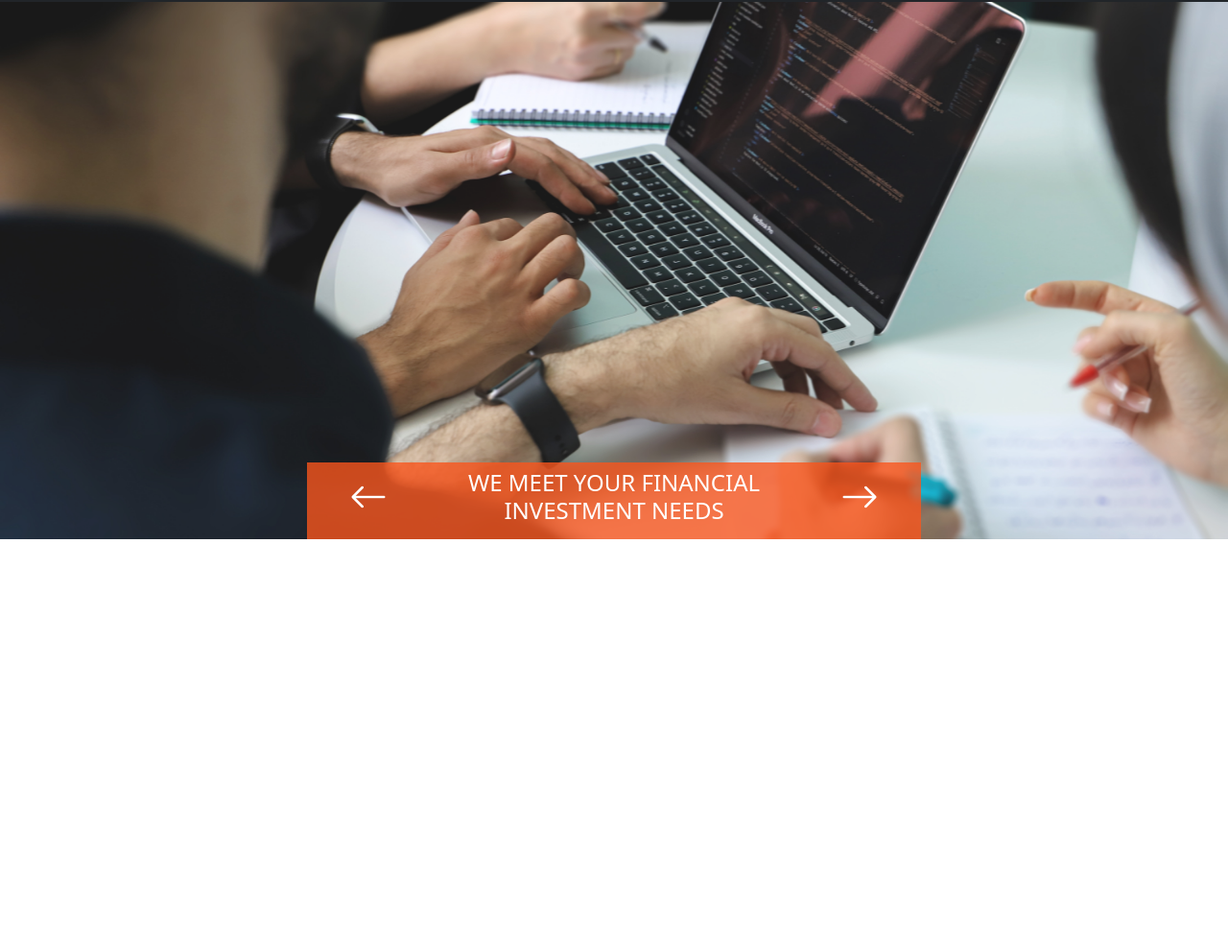
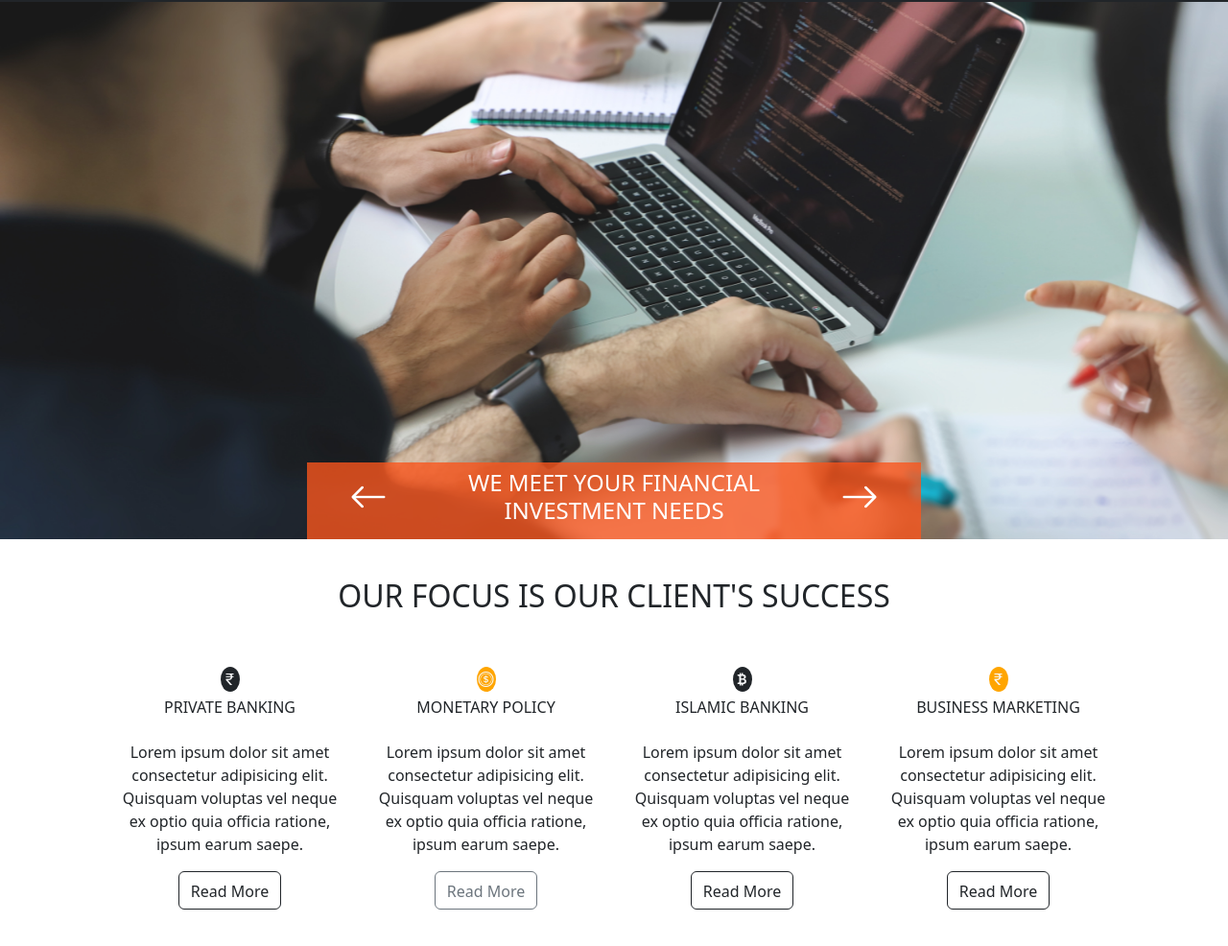
Before and after one commit to ytoyin67/haber-financial, a plain HTML site: page index.html in a window 1280 px wide. Shown: the part 62-1048 px from the top of the page at 96% size. Before the commit the page ends 800 px from the top, so only its background shows below. Drawn offline with nearby package versions, Linux system fonts and the light colour scheme.

Commit message:
updated focus section

```diff
--- a/index.html
+++ b/index.html
@@ -71,6 +71,46 @@
    </div>
 
 
+<!--        Focus section -->
+
+  <div class="container py-3">
+    <h2 class="text-center pt-4">OUR FOCUS IS OUR CLIENT'S SUCCESS</h2>
+
+    <div class="w-70 row mx-auto text-center gap-20 p-4 focus">
+
+      <div class="col-sm-6 col-md-4 col-lg-3 pt-3 pb-3">
+        <div class="icon pt-2"><i class="bi bi-currency-rupee text-light bg-dark"></i></div>
+        <h6 class="pt-2">PRIVATE BANKING</h6>
+        <P class="pt-3">Lorem ipsum dolor sit amet consectetur adipisicing elit. Quisquam voluptas vel neque ex optio quia officia ratione, ipsum earum saepe.</P>
+        <button class="btn btn-default btn-outline-dark pt-2">Read More</button>
+      </div>
+
+      <div class="col-sm-6 col-md-4 col-lg-3 pt-3 pb-3">
+        <div class="icon pt-2"><i class="bi bi-coin  text-light "></i></div>
+        <h6 class="pt-2">MONETARY POLICY</h6>
+        <P class="pt-3">Lorem ipsum dolor sit amet consectetur adipisicing elit. Quisquam voluptas vel neque ex optio quia officia ratione, ipsum earum saepe.</P>
+        <button class="btn btn-default btn-outline-secondary pt-2">Read More</button>
+      </div>
+
+      <div class="col-sm-6 col-md-4 col-lg-3 pt-3 pb-3">
+        <div class="icon pt-2"><i class="bi bi-currency-bitcoin text-light bg-dark "></i></div>
+        <h6 class="pt-2">ISLAMIC BANKING</h6>
+        <P class="pt-3">Lorem ipsum dolor sit amet consectetur adipisicing elit. Quisquam voluptas vel neque ex optio quia officia ratione, ipsum earum saepe.</P>
+        <button class="btn btn-default btn-outline-dark pt-2">Read More</button>
+      </div>
+
+      <div class="col-sm-6 col-md-4 col-lg-3 pt-3 pb-3">
+        <div class="icon pt-2"><i class="bi bi-currency-rupee text-light"></i></div>
+        <h6 class="pt-2">BUSINESS MARKETING</h6>
+        <P class="pt-3">Lorem ipsum dolor sit amet consectetur adipisicing elit. Quisquam voluptas vel neque ex optio quia officia ratione, ipsum earum saepe.</P>
+        <button class="btn btn-default btn-outline-dark pt-2">Read More</button>
+      </div>
+
+
+
+    </div>
+  </div>
+
 
 
 
--- a/styles.css
+++ b/styles.css
@@ -86,10 +86,16 @@ z-index: 1;
 }
 
 
+/*                          focus    */
 
-
-
-
+.focus .icon i{
+  padding: 2px;
+  background-color: orange;
+  color: white;
+  height: 5px;
+  width:5px;
+  border-radius: 50%;
+}
 
 
 
@@ -293,7 +299,7 @@ z-index: 1;
 
 
 .financial{
-  height: 16.6rem;
+  height: 17.6rem;
   position: relative;
 }
 
@@ -311,7 +317,7 @@ z-index: 1;
 
 
   .financial{
-    height: 13rem;
+    height: 14.9rem;
     position: relative;
   }
 
```
